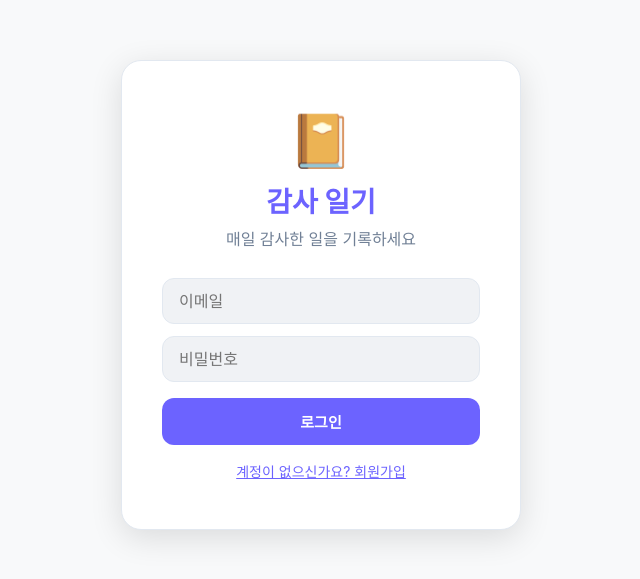
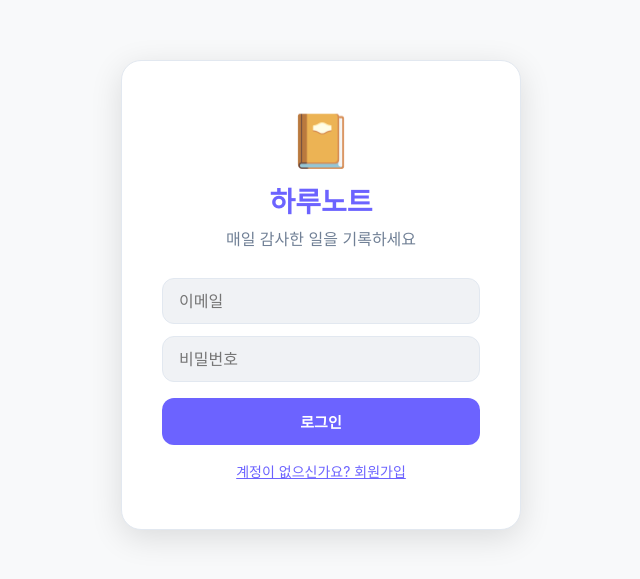
Before and after one commit to leebumhwa/thanks-diary-app, a React (Vite) app: page / in a window 1280 px wide. Shown: the part 105-684 px from the top of the page, without its empty margins (319-959 px from the left). Built offline with nearby package versions, Linux system fonts and the light colour scheme; no server answers.

Commit message:
chore: 앱 이름 '감사 일기' → '하루노트' 변경

```diff
--- a/index.html
+++ b/index.html
@@ -4,7 +4,7 @@
     <meta charset="UTF-8" />
     <link rel="icon" type="image/svg+xml" href="/vite.svg" />
     <meta name="viewport" content="width=device-width, initial-scale=1.0" />
-    <title>감사 일기</title>
+    <title>하루노트</title>
   </head>
   <body>
     <div id="root"></div>
--- a/src/App.jsx
+++ b/src/App.jsx
@@ -12,7 +12,7 @@ export default function App() {
     return (
       <div className="splash">
         <div className="splash-logo">📔</div>
-        <p>감사 일기</p>
+        <p>하루노트</p>
       </div>
     )
   }
--- a/src/components/Header.jsx
+++ b/src/components/Header.jsx
@@ -9,7 +9,7 @@ export default function Header({ onPinSettings, currentTab, onTabChange }) {
     <header className="app-header">
       <div className="header-left">
         <span className="header-logo">📔</span>
-        <h1 className="header-title">감사 일기</h1>
+        <h1 className="header-title">하루노트</h1>
       </div>
 
       <nav className="header-tabs">
--- a/src/pages/AuthPage.jsx
+++ b/src/pages/AuthPage.jsx
@@ -35,7 +35,7 @@ export default function AuthPage() {
     <div className="auth-container">
       <div className="auth-card">
         <div className="auth-logo">📔</div>
-        <h1 className="auth-title">감사 일기</h1>
+        <h1 className="auth-title">하루노트</h1>
         <p className="auth-subtitle">매일 감사한 일을 기록하세요</p>
 
         <form onSubmit={handle} className="auth-form">
```
Also changed, not shown: web_version/index.html (+5 -5 lines).
